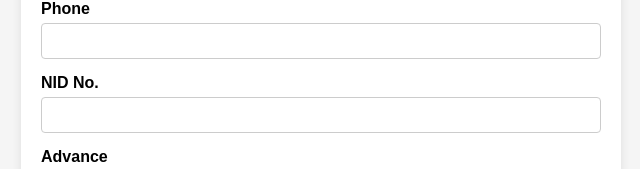
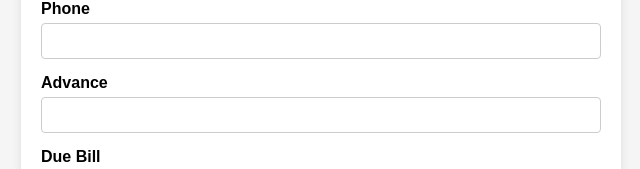
Before and after one commit to MohsinHridoy/camping-cox-web, a React (Create React App) app: page / in a window 1280 px wide. Shown: the part 617-786 px from the top of the page, without its empty margins (319-959 px from the left). Built offline with nearby package versions, Linux system fonts and the light colour scheme.

Commit message:
first commit

```diff
--- a/src/App.js
+++ b/src/App.js
@@ -236,7 +236,7 @@ function App() {
               required
             />
           </div>
-          <div className="form-group">
+          {/* <div className="form-group">
   <label>NID No.</label>
   <input
     type="text"
@@ -244,8 +244,8 @@ function App() {
     value={formData.nid_no} // Links to the correct state property
     onChange={handleChange}
 
-  />
-</div>
+  /> */}
+{/* </div> */}
 
 <div className="form-group">
             <label>Advance</label>
```
